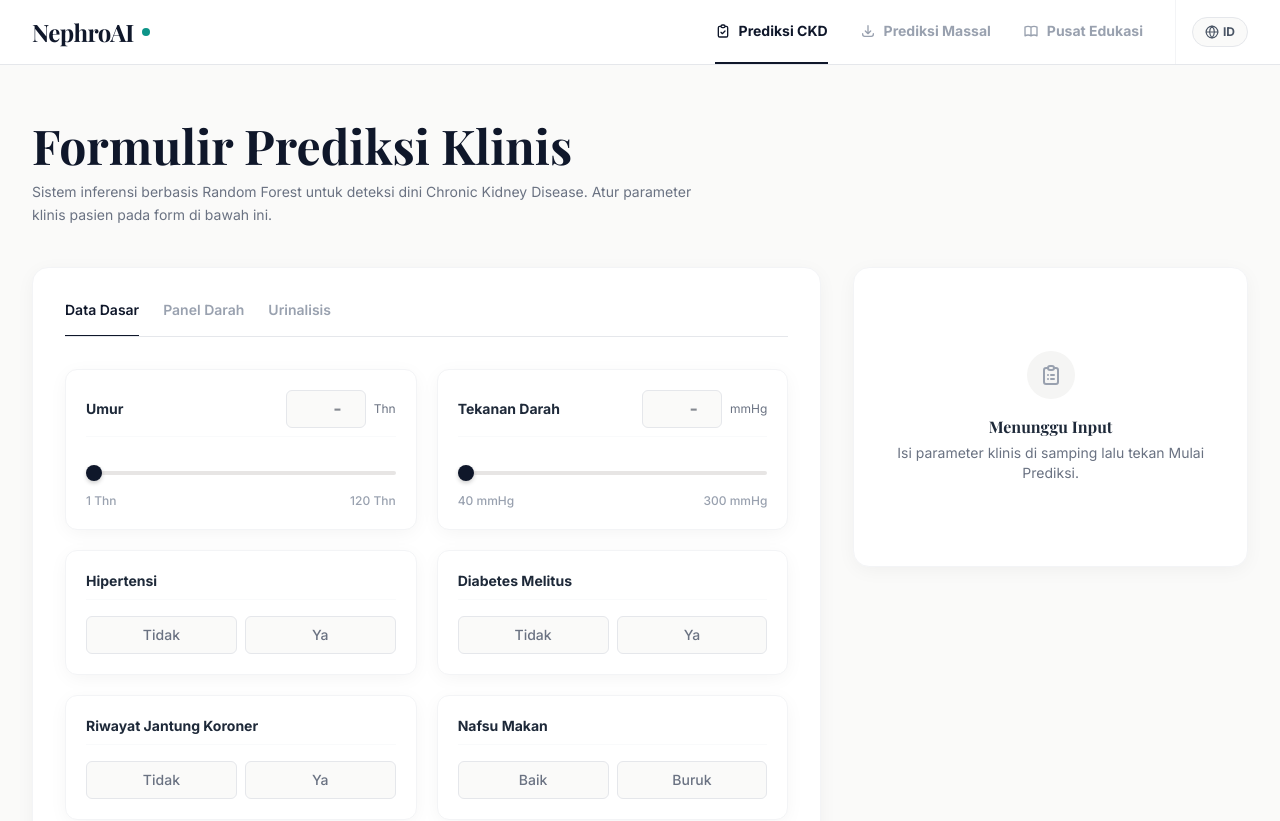
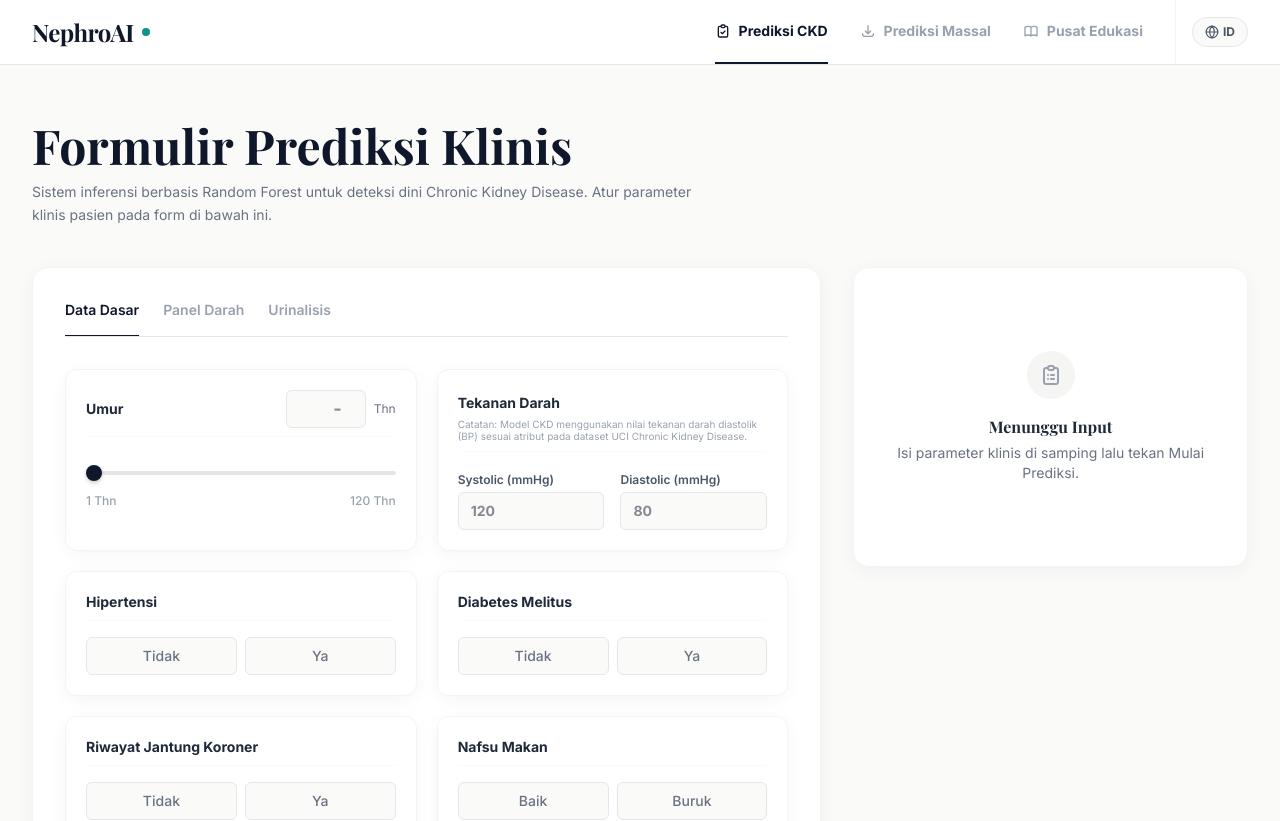
Before and after one commit to ShinZeleo/NephroAI-CKD_Detector, a React (Vite) app in the folder frontend/: page / in a window 1280 px wide. Shown: the top 821 px of the page. Built offline with nearby package versions, Linux system fonts and the light colour scheme; a web font is replaced by a local one.

Commit message:
Enhance Blood Pressure UI with Systolic/Diastolic fields and JNC 7 categorization

```diff
--- a/frontend/src/components/ResultCard.jsx
+++ b/frontend/src/components/ResultCard.jsx
@@ -27,7 +27,7 @@ const ResultCard = ({ result, formData }) => {
   // Determine Critical Factors
   const criticalFactors = [];
   if (isCKD && formData) {
-    if (parseFloat(formData.Blood_Pressure) > 90) criticalFactors.push({ name: 'Tekanan Darah Tinggi', val: `${formData.Blood_Pressure} mmHg` });
+    if (parseFloat(formData.Systolic) >= 140 || parseFloat(formData.Blood_Pressure) >= 90) criticalFactors.push({ name: 'Tekanan Darah Tinggi', val: formData.Systolic ? `${formData.Systolic}/${formData.Blood_Pressure} mmHg` : `${formData.Blood_Pressure} mmHg` });
     if (parseFloat(formData.Serum_Creatinine) > 1.2) criticalFactors.push({ name: 'Kreatinin Abnormal', val: `${formData.Serum_Creatinine} mg/dL` });
     if (parseFloat(formData.Blood_Glucose_Random) > 200) criticalFactors.push({ name: 'Gula Darah Tinggi', val: `${formData.Blood_Glucose_Random} mg/dL` });
     if (parseFloat(formData.Hemoglobin) < 12) criticalFactors.push({ name: 'Indikasi Anemia', val: `${formData.Hemoglobin} g/dL` });
--- a/frontend/src/pages/PredictionForm.jsx
+++ b/frontend/src/pages/PredictionForm.jsx
@@ -7,6 +7,7 @@ const PredictionForm = () => {
 
   const [formData, setFormData] = useState({
     Age: "",
+    Systolic: "",
     Blood_Pressure: "",
     Specific_Gravity: "",
     Albumin: "",
@@ -48,7 +49,8 @@ const PredictionForm = () => {
   const handleFillNormal = () => {
     setFormData({
       Age: "35",
-      Blood_Pressure: "120",
+      Systolic: "120",
+      Blood_Pressure: "80",
       Specific_Gravity: "1.020",
       Albumin: "0.0",
       Sugar: "0.0",
@@ -80,10 +82,11 @@ const PredictionForm = () => {
     setError(null)
     setResult(null)
 
-    const numericFields = ['Age', 'Blood_Pressure', 'Blood_Glucose_Random', 'Blood_Urea', 'Serum_Creatinine', 'Sodium', 'Potassium', 'Hemoglobin', 'Packed_Cell_Volume', 'White_Blood_Cell_Count', 'Red_Blood_Cell_Count']
+    const numericFields = ['Age', 'Systolic', 'Blood_Pressure', 'Blood_Glucose_Random', 'Blood_Urea', 'Serum_Creatinine', 'Sodium', 'Potassium', 'Hemoglobin', 'Packed_Cell_Volume', 'White_Blood_Cell_Count', 'Red_Blood_Cell_Count']
 
     const payload = {}
     for (const key in formData) {
+      if (key === "Systolic") continue; // Skip Systolic, model only takes Diastolic (Blood_Pressure)
       if (formData[key] === "") {
         payload[key] = null
       } else {
@@ -178,6 +181,17 @@ const PredictionForm = () => {
     </div>
   )
 
+  const getBpCategory = () => {
+    if (!formData.Systolic || !formData.Blood_Pressure) return null;
+    const sys = parseInt(formData.Systolic);
+    const dia = parseInt(formData.Blood_Pressure);
+
+    if (sys >= 160 || dia >= 100) return { label: "Stage 2 Hypertension", color: "text-red-600", bg: "bg-red-50 border-red-200" };
+    if (sys >= 140 || dia >= 90) return { label: "Stage 1 Hypertension", color: "text-orange-600", bg: "bg-orange-50 border-orange-200" };
+    if ((sys >= 120 && sys <= 139) || (dia >= 80 && dia <= 89)) return { label: "Prehypertension", color: "text-yellow-600", bg: "bg-yellow-50 border-yellow-200" };
+    return { label: "Normal", color: "text-green-600", bg: "bg-green-50 border-green-200" };
+  };
+
   return (
     <div className="w-full px-4 sm:px-6 lg:px-8 max-w-7xl mx-auto">
       <div className="mb-10 mt-6 max-w-2xl print-hide">
@@ -213,7 +227,40 @@ const PredictionForm = () => {
 
               <div className={`grid grid-cols-1 md:grid-cols-2 gap-5 ${activeTab === "basic" ? "block" : "hidden"}`}>
                 {renderRangeInput("Age", t("lbl_age"), "1", "120", "1", "Thn")}
-                {renderRangeInput("Blood_Pressure", t("lbl_bp"), "40", "300", "1", "mmHg")}
+                <div className="space-y-4 bg-white p-5 rounded-xl border border-gray-100 clinical-shadow">
+                  <div className="border-b border-gray-50 pb-2">
+                    <label className="text-sm font-bold text-gray-800">{t("lbl_bp") || "Tekanan Darah"}</label>
+                    <p className="text-[10px] text-gray-400 mt-1 leading-tight">
+                      Catatan: Model CKD menggunakan nilai tekanan darah diastolik (BP) sesuai atribut pada dataset UCI Chronic Kidney Disease.
+                    </p>
+                  </div>
+
+                  <div className="grid grid-cols-2 gap-4 pt-1">
+                    <div>
+                      <label className="text-xs text-gray-600 font-semibold mb-1 block">Systolic (mmHg)</label>
+                      <input
+                        type="number" name="Systolic" min="70" max="250"
+                        value={formData.Systolic} onChange={handleChange} placeholder="120"
+                        className="w-full font-bold text-primary text-sm border border-gray-200 rounded-md px-3 py-2 focus:outline-none focus:ring-1 focus:ring-primary bg-stone-50"
+                      />
+                    </div>
+                    <div>
+                      <label className="text-xs text-gray-600 font-semibold mb-1 block">Diastolic (mmHg)</label>
+                      <input
+                        type="number" name="Blood_Pressure" min="40" max="150"
+                        value={formData.Blood_Pressure} onChange={handleChange} placeholder="80"
+                        className="w-full font-bold text-primary text-sm border border-gray-200 rounded-md px-3 py-2 focus:outline-none focus:ring-1 focus:ring-primary bg-stone-50"
+                      />
+                    </div>
+                  </div>
+
+                  {formData.Systolic && formData.Blood_Pressure && (
+                    <div className={`mt-3 px-3 py-2 rounded-md border ${getBpCategory()?.bg} flex flex-col xl:flex-row xl:items-center justify-between gap-1`}>
+                      <span className="text-xs font-semibold text-gray-600">Kategori Tekanan Darah:</span>
+                      <span className={`text-xs font-bold ${getBpCategory()?.color}`}>{getBpCategory()?.label}</span>
+                    </div>
+                  )}
+                </div>
                 {renderToggleInput("Hypertension", t("lbl_htn"), ["no", "yes"])}
                 {renderToggleInput("Diabetes_Mellitus", t("lbl_dm"), ["no", "yes"])}
                 {renderToggleInput("Coronary_Artery_Disease", t("lbl_cad"), ["no", "yes"])}
```
